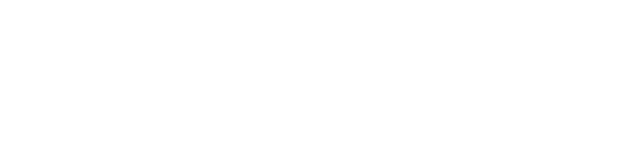
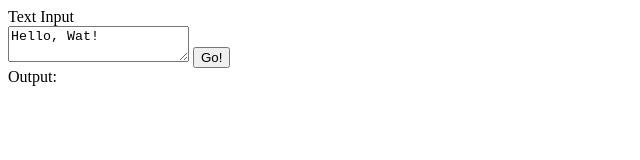
Before and after one commit to kirypto/wat.js, a plain HTML site: page samples/helloWat/helloWat.html in a window 1280 px wide. Shown: the whole page, without its empty margins (0-640 px from the left). Drawn offline with Linux system fonts and the light colour scheme.

Commit message:
Working on helloWat, got simple read and insert working

```diff
--- a/samples/helloWat/helloWat.html
+++ b/samples/helloWat/helloWat.html
@@ -9,13 +9,27 @@
   <script src="../../src/utilities/watUtils.js"></script>
   <script src="../../src/types/watArrays.js"></script>
   <script type="text/javascript">
-    let arr = $_$.$$._();
-    arr.__$(1);
-    arr.__$(2);
-    arr.__$(3);
-    arr.__$(4);
 
+      function processInput() {
+          let val = document.getElementById("input").value;
+          let arr = $_$.$$._();
 
+          for (let i = 0; i < val.length; i++) {
+              arr.__$(val[i]);
+          }
+
+          arr.$$(function (item) {
+              document.getElementById("output").append(item + "; ");
+          });
+      }
   </script>
+  <div>
+    <label for="input">Text Input</label><br><textarea id="input">Hello, Wat!</textarea>
+    <button id="go" onclick="processInput()">Go!</button>
+  </div>
+  <div>Output:
+    <br>
+    <div id="output"></div>
+  </div>
 </body>
 </html>
```
